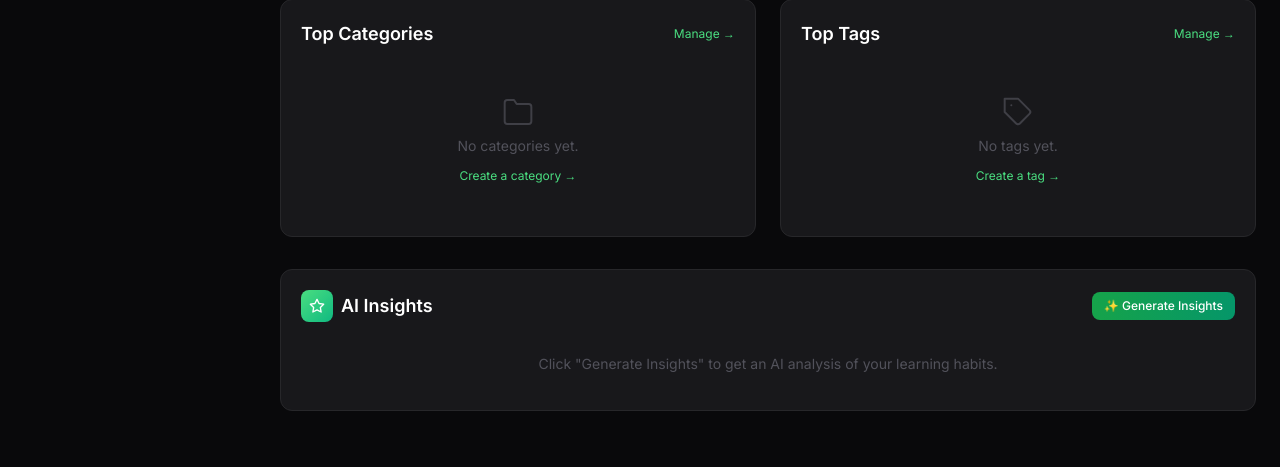
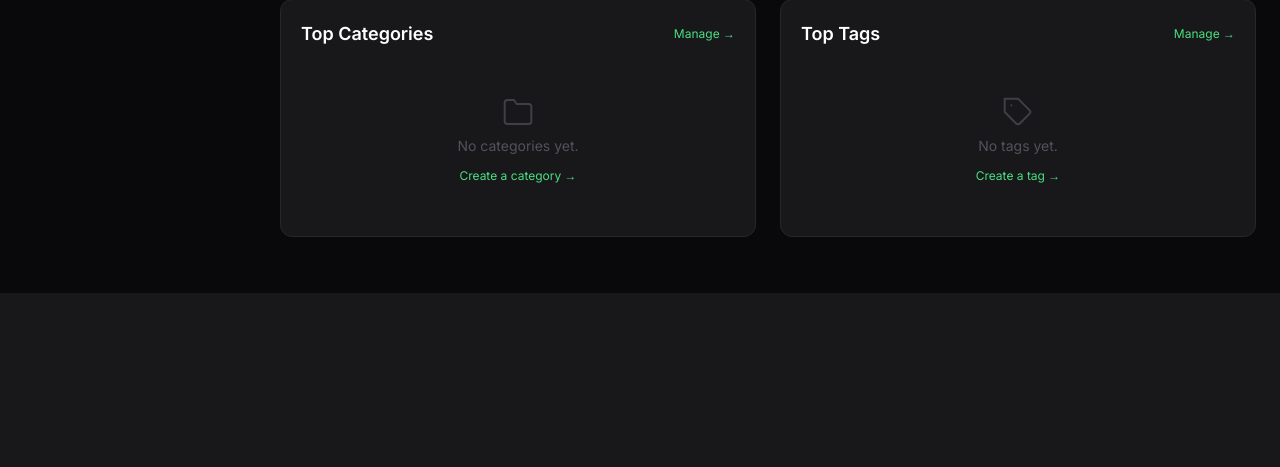
Before and after one commit to paulocoliveira/studyhub, a Django app: page /dashboard/ in a window 1280 px wide. Shown: the part 1195-1662 px from the top of the page. After the commit the page ends 1488 px from the top, so only its background shows below. Run offline with Django 5.2, Linux system fonts and the light colour scheme; the visitor is signed in with stand-in values (Sample User, id 1); data that the repository does not hold is empty; some libraries are stand-ins or nearby versions.

Commit message:
general improvements

```diff
--- a/core/views.py
+++ b/core/views.py
@@ -7,5 +7,5 @@ class LandingPageView(TemplateView):
 
     def get(self, request, *args, **kwargs):
         if request.user.is_authenticated:
-            return redirect('dashboard:index')
+            return redirect('dashboard:home')
         return super().get(request, *args, **kwargs)
--- a/templates/dashboard/dashboard.html
+++ b/templates/dashboard/dashboard.html
@@ -422,10 +422,6 @@
         </div>
     </section>
 
-    {# ── Row 5: AI Insights ──────────────────────────────────────── #}
-    <section aria-label='AI Insights' class='mb-8'>
-        {% include 'insights/insights_panel.html' %}
-    </section>
 
 </div>
 {% endblock %}
--- a/templates/users/password_change.html
+++ b/templates/users/password_change.html
@@ -103,7 +103,7 @@
                         transition-all duration-200 shadow-lg shadow-green-500/20'>
                         Update password
                     </button>
-                    <a href='{% url "dashboard:index" %}'
+                    <a href='{% url "dashboard:home" %}'
                         class='px-5 py-2.5 bg-zinc-800 text-zinc-300 text-sm font-medium rounded-lg
                         border border-zinc-700 hover:bg-zinc-700 hover:text-white
                         transition-all duration-200'>
```
